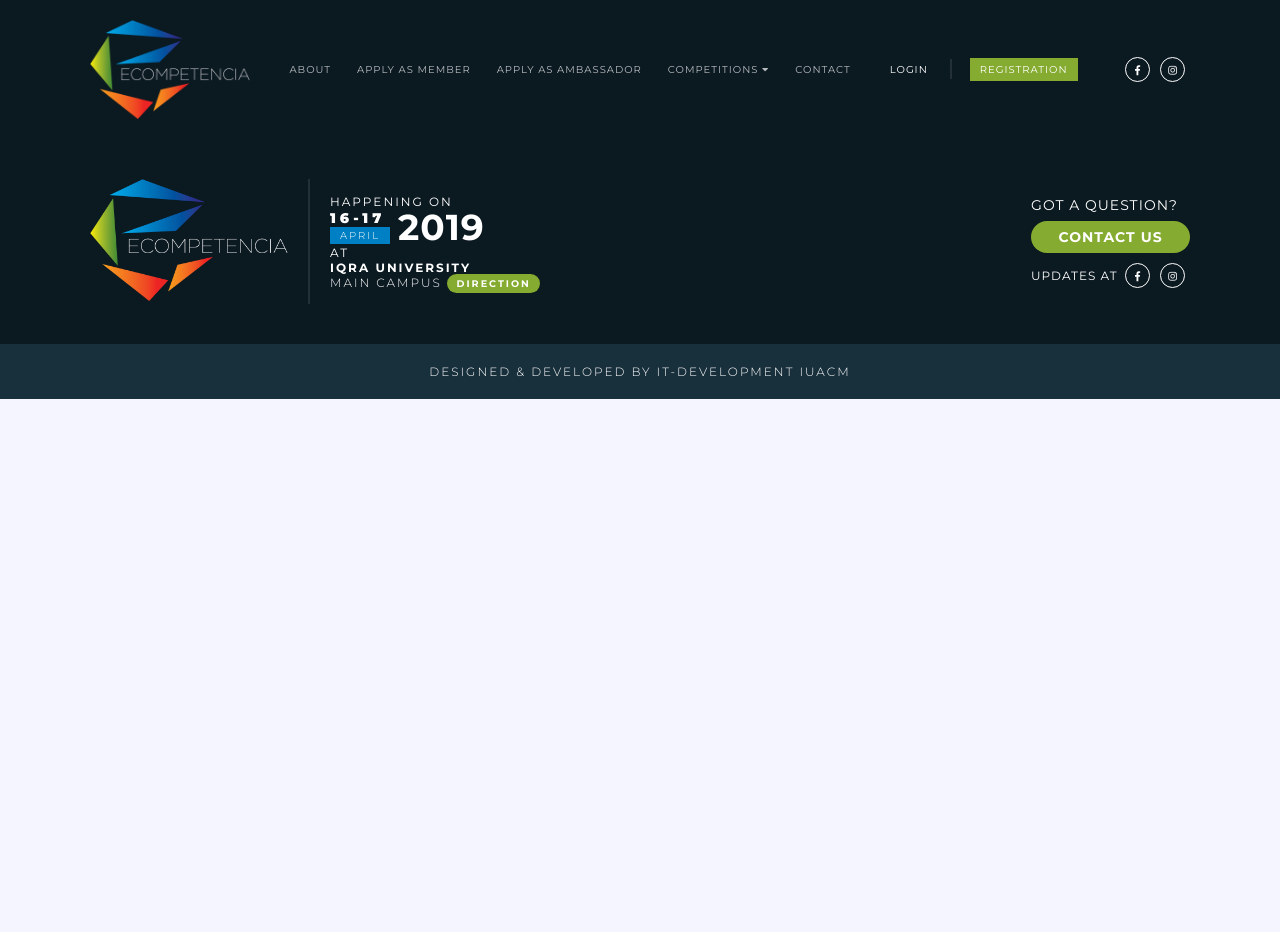
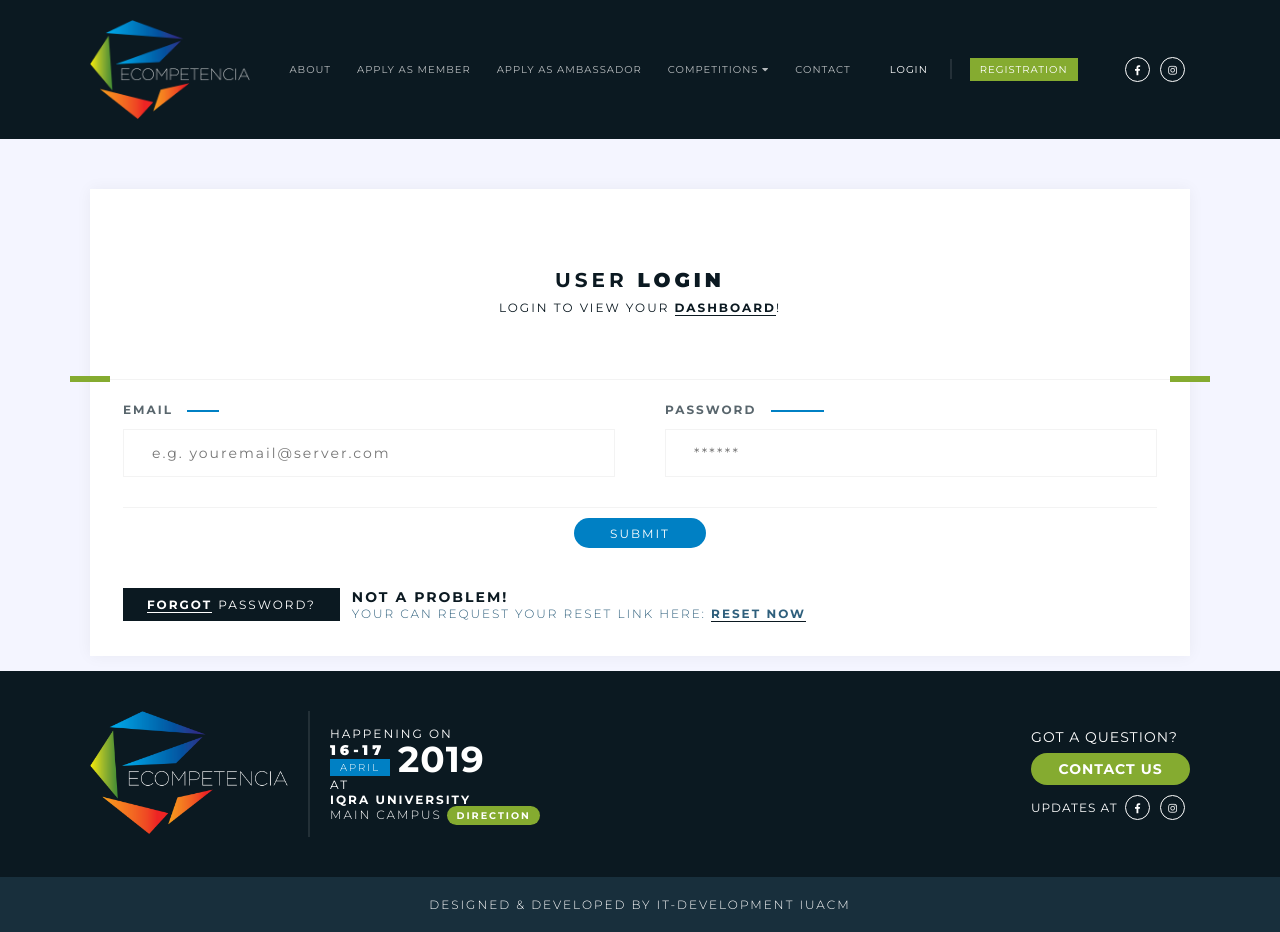
Before and after one commit to wasymshykh/ecompetencia-script, a PHP site: page /ecompetencia-script/login.php in a window 1280 px wide. Before the commit the page ends 399 px from the top, so only its background shows below. Run offline with PHP 8.4, Linux system fonts and the light colour scheme; some libraries are stand-ins or nearby versions.

Commit message:
login page completed

```diff
--- a/assets/css/inner.css
+++ b/assets/css/inner.css
@@ -66,10 +66,14 @@ body {
     font-weight: 700;
     border-bottom: 1px solid #0b1921;
 }
+
 .form-type-title {
     width: 100%;
     display: flex;
     margin: 2em 0;
+}
+.form-type-title.login-p {
+    margin-top: 4em;
 }
 .form-type-step-n {
     display: flex;
@@ -87,6 +91,10 @@ body {
     border-bottom: 1px solid white;
     margin-left: 0.5em;
 }
+.form-type-title.login-p .form-type-step-n span {
+    margin-left: 0;
+    margin-right: 0.5em;
+}
 .form-type-title-text {
     flex: 1;
 }
@@ -103,6 +111,11 @@ body {
     text-transform: uppercase;
     letter-spacing: 2px;
     color: #2e5f7c;
+}
+.form-type-title-text p a {
+    font-weight: 700;
+    color: #2e5f7c;
+    border-bottom: 1px solid #0b1921;
 }
 
 .c-form-content {
--- a/config/db.php
+++ b/config/db.php
@@ -1,7 +1,7 @@
 <?php
 
-ini_set('display_errors',1);
-error_reporting(E_ALL);
+    ini_set('display_errors',1);
+    error_reporting(E_ALL);
 
 
 
--- a/login.php
+++ b/login.php
@@ -1,9 +1,46 @@
 <?php
     include 'config/db.php';
     include 'public/includes/functions.php';
+    session_start();
 
     $error = "";
 
+    if(isset($_POST['login'])){
+
+        $email = normal($_POST['email']);
+        $password = normal($_POST['password']);
+
+        if(empty($email) || strlen($email) < 4) {
+            $error = "Kindly write your email properly.";
+        } else
+        if(empty($password) || strlen($password) < 4) {
+            $error = "Kindly write your password properly.";
+        }
+
+        if(empty($error) && !userEmailExists($email)) {
+            // check email unique
+            $error = "Email entered is incorrect.";
+        }
+
+        if(empty($error)){
+
+            if(userLoginDetailsCheck($email, $password)) {
+
+                $_SESSION['logged'] = true;
+                $_SESSION['user_id'] = getUserByEmail($email)['user_ID'];
+
+                header('location: '.URL.'/public/account.php');
+
+            } else if(isUserDisabled($email)){
+                $error = "Your account is banned. Contact team for resolving the issue.";
+            }
+            else {
+                $error = "Login details are invalid";
+            }
+        }
+
+
+    }
 
 ?>
 <?php
--- a/public/includes/functions.php
+++ b/public/includes/functions.php
@@ -53,4 +53,39 @@
         return false;
     }
 
+    function userLoginDetailsCheck($entered_email, $entered_password) {
+        $user = getUserByEmail($entered_email);
+        if(count($user) > 0){
+            if($user['user_status'] == 'E'){
+                if(password_verify($entered_password, $user['user_password'])){
+                    return true;
+                }
+            } else {
+                return false;
+            }
+        }
+
+        return false;
+    }
+
+    function getUserByEmail($email) {
+        global $db;
+        $q = "SELECT * FROM `users` WHERE `user_email`=:email";
+        $s = $db->prepare($q);
+        $s->execute(['email'=>$email]);
+        if($s->rowCount() > 0){
+            return $s->fetch();
+        }
+        return false;
+    }
+
+    function isUserDisabled($email) {
+        $user = getUserByEmail($email);
+        if($user['user_status'] == 'D'){
+            return true;
+        }
+        return false;
+    }
+
+
 ?>
--- a/public/views/view.login.php
+++ b/public/views/view.login.php
@@ -0,0 +1,55 @@
+<section id="content">
+    <form action="" method="POST">
+    <div class="content-inner">
+
+        <div class="c-form-page">
+            <div class="content-title">
+                <h1>User <span>Login</span></h1>
+                <h3>Login to view your <span>dashboard</span>!</h3>
+            </div>
+
+            <div class="c-form-content">
+
+                <?php if(!empty($error)): ?>
+                <div class="form-error">
+                    <div class="form-error-text">
+                        <h3>Error!</h3>
+                        <p><?=$error;?></p>
+                    </div>
+                </div>
+                <?php endif; ?>
+
+                <div class="form-row">
+                    <div class="form-row-box">
+                        <label for="email">Email</label>
+                        <input type="email" name="email" id="email" placeholder="e.g. youremail@server.com" value="<?=isset($email)?$email:'';?>">
+                        <div class="activate"></div>
+                    </div>
+                    <div class="form-row-box">
+                        <label for="password">Password</label>
+                        <input type="password" name="password" id="password" placeholder="******" value="">
+                        <div class="activate"></div>
+                    </div>
+                </div>
+
+                <div class="form-submit">
+                    <input type="submit" name="login" value="Submit">
+                </div>
+
+
+                <div class="form-type-title login-p">
+                    <div class="form-type-step-n">
+                        <span>Forgot</span> Password?
+                    </div>
+                    <div class="form-type-title-text">
+                        <h3>Not a problem!</h3>
+                        <p>Your can request your reset link here: <a href="<?=URL?>/reset_password.php">Reset Now</a></p>
+                    </div>
+                </div>
+
+            </div>
+
+        </div>
+    </form>
+    </div>
+</section>
--- a/register.php
+++ b/register.php
@@ -67,9 +67,7 @@
                 $error = "Sorry, we couldn't register. Insert error 1100. Share this error code with the team.";
             }
 
-
         }
-
 
     }
 
```
Also changed, not shown: config/auth_user.php (added), public/account.php (added).
